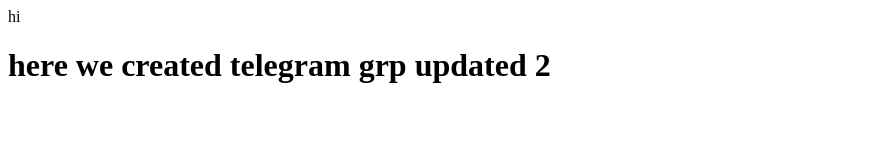
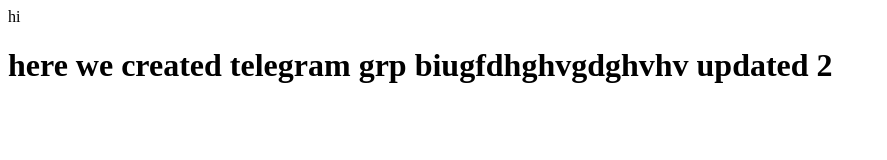
Before and after one commit to bani125/telegram-group, a plain HTML site: page index.html in a window 1280 px wide. Shown: the whole page, without its empty margins (0-887 px from the left). Drawn offline with Linux system fonts and the light colour scheme.

Commit message:
Update index.html
hi

```diff
--- a/index.html
+++ b/index.html
@@ -1,5 +1,5 @@
 </h1>hi <h1>
 here we created telegram grp
 
-
+biugfdhghvgdghvhv
 updated 2
```
